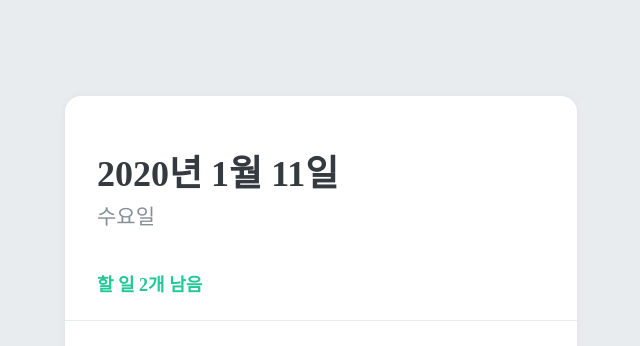
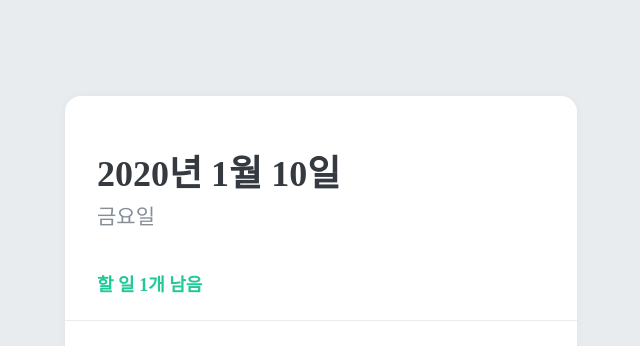
Before and after one commit to daewoongBang/mashup-todolist, a React (Create React App) app: page / in a window 1280 px wide. Shown: the top 346 px of the page, without its empty margins (319-959 px from the left). Built offline with nearby package versions, Linux system fonts and the light colour scheme.

Commit message:
TodoHead Component:  할 일 count를 context에서 가져오도록 수정

```diff
--- a/src/App.tsx
+++ b/src/App.tsx
@@ -15,8 +15,8 @@
 const App: React.FC = () => {
   return (
     <>
-      <GlobalStyle />
       <TodosContextProvider>
+        <GlobalStyle />
         <TodoTemplate>
           <TodoHead />
           <TodoList />
--- a/src/components/TodoHead.tsx
+++ b/src/components/TodoHead.tsx
@@ -1,5 +1,6 @@
 import React from 'react';
 import styled from 'styled-components';
+import { useTodosState } from '../contexts/TodoContext';
 
 const TodoHeadBlock = styled.div`
   padding-top: 48px;
@@ -26,11 +27,22 @@
 `;
 
 const TodoHead = () => {
+  const todos = useTodosState();
+  const undoneTasks = todos.filter(todo => !todo.done);
+
+  const today = new Date();
+  const dateString = today.toLocaleDateString('ko-KR', {
+    year: 'numeric',
+    month: 'long',
+    day: 'numeric',
+  });
+  const dayName = today.toLocaleDateString('ko-KR', { weekday: 'long' });
+
   return (
     <TodoHeadBlock>
-      <h1>2020년 1월 11일</h1>
-      <div className="day">수요일</div>
-      <div className="tasks-left">할 일 2개 남음</div>
+      <h1>{dateString}</h1>
+      <div className="day">{dayName}</div>
+      <div className="tasks-left">할 일 {undoneTasks.length}개 남음</div>
     </TodoHeadBlock>
   );
 };
--- a/src/components/TodoList.tsx
+++ b/src/components/TodoList.tsx
@@ -12,10 +12,16 @@
 
 const TodoList = () => {
   const todos = useTodosState();
+
   return (
     <TodoListBlock>
       {todos.map(todo => (
-        <TodoItem id={todo.id} text={todo.text} done={todo.done} />
+        <TodoItem
+          key={todo.id}
+          id={todo.id}
+          text={todo.text}
+          done={todo.done}
+        />
       ))}
     </TodoListBlock>
   );
```
